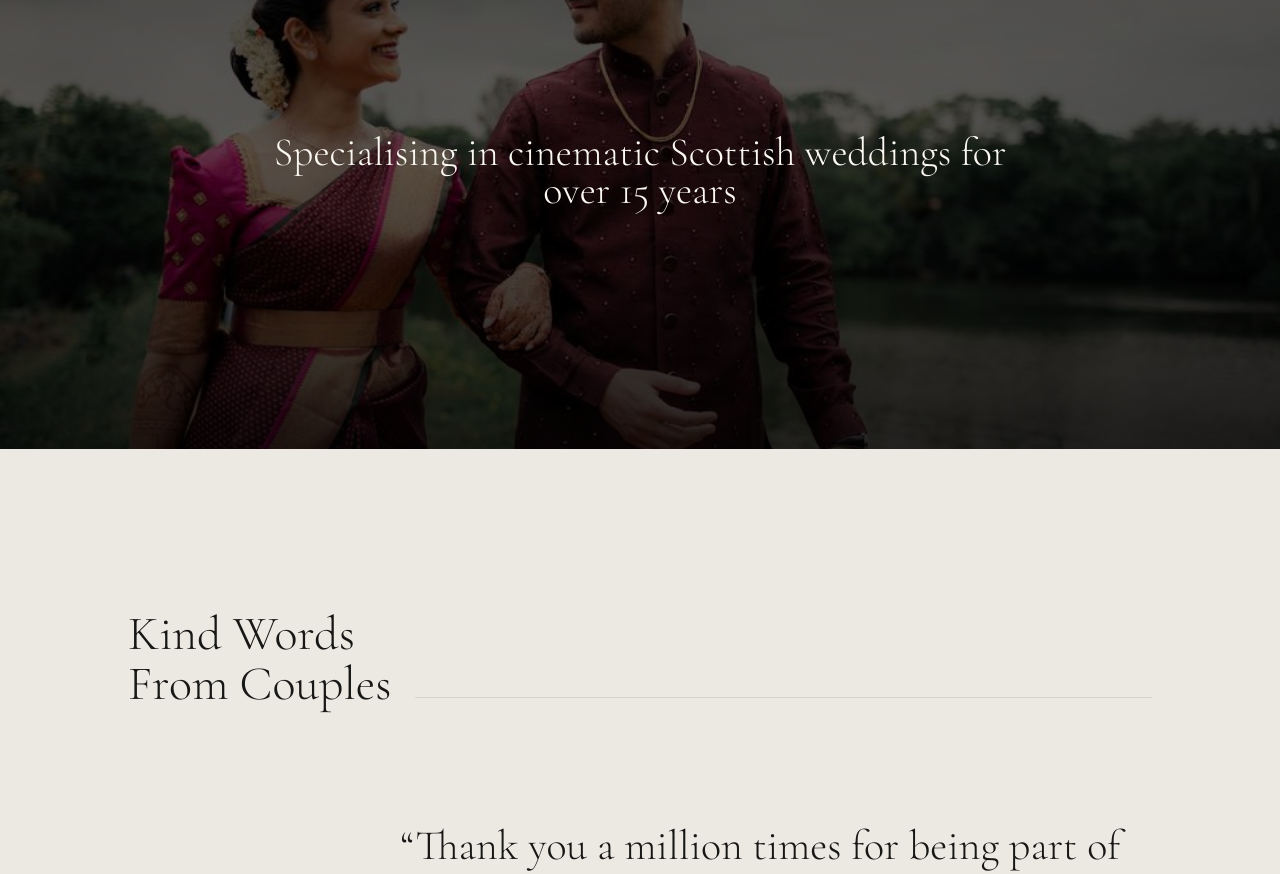
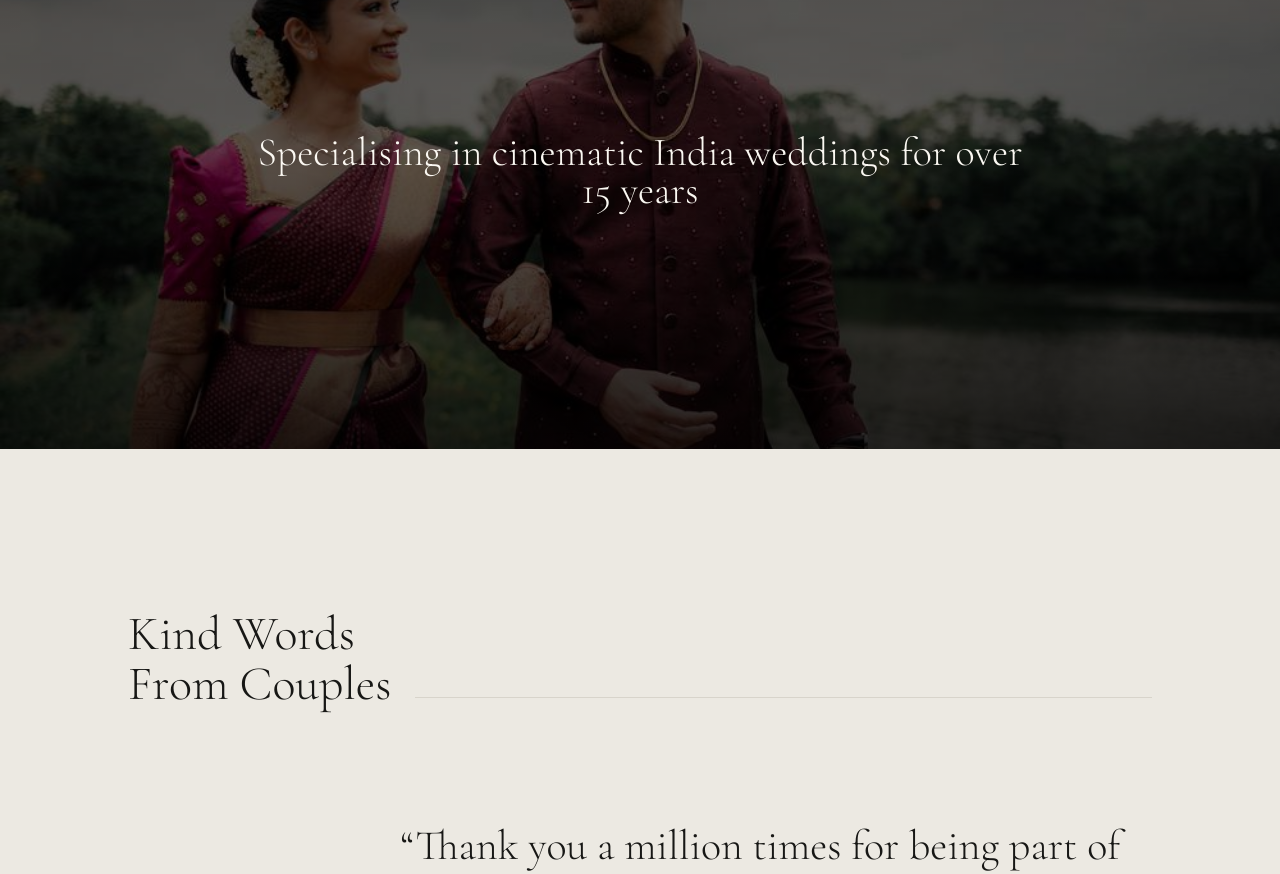
Before and after one commit to rajayush01/Reclipse6, a React (Vite) app: page / in a window 1280 px wide. Shown: the part 6840-7714 px from the top of the page. Built offline with nearby package versions, Linux system fonts and the light colour scheme; a web font is replaced by a local one.

Commit message:
scottish fix

```diff
--- a/src/data/stories.ts
+++ b/src/data/stories.ts
@@ -66,7 +66,7 @@ export const stories: Story[] = [
     excerpt: 'An island with one house, one boat crossing, and twelve guests.',
     description:
       'Getting the flowers to the island took longer than the ceremony. Priya and Tom married in the walled garden as the tide came in around the causeway, cutting the island off exactly on cue.',
-    heroImage: { src: 'https://picsum.photos/seed/shona-hero/1800/2400', alt: 'Bride and groom in a walled garden on a private Scottish island', orientation: 'portrait' },
+    heroImage: { src: 'https://picsum.photos/seed/shona-hero/1800/2400', alt: 'Bride and groom in a walled garden on a private India island', orientation: 'portrait' },
     images: [
       { src: 'https://picsum.photos/seed/shona-1/1600/1067', alt: 'Small wooden boat crossing to the island at dawn', orientation: 'landscape' },
       { src: 'https://picsum.photos/seed/shona-2/1200/1600', alt: 'Table set for twelve under an old apple tree', orientation: 'portrait' },
--- a/src/pages/Home.tsx
+++ b/src/pages/Home.tsx
@@ -222,7 +222,7 @@ export default function Home() {
             </p> */}
 
             <h2 className="mt-5 font-display text-5xl font-extralight leading-[0.95] text-[#FBF8F2] md:text-7xl lg:text-[40px]">
-              Specialising in cinematic Scottish weddings for
+              Specialising in cinematic India weddings for
               over 15 years
             </h2>
 
```
